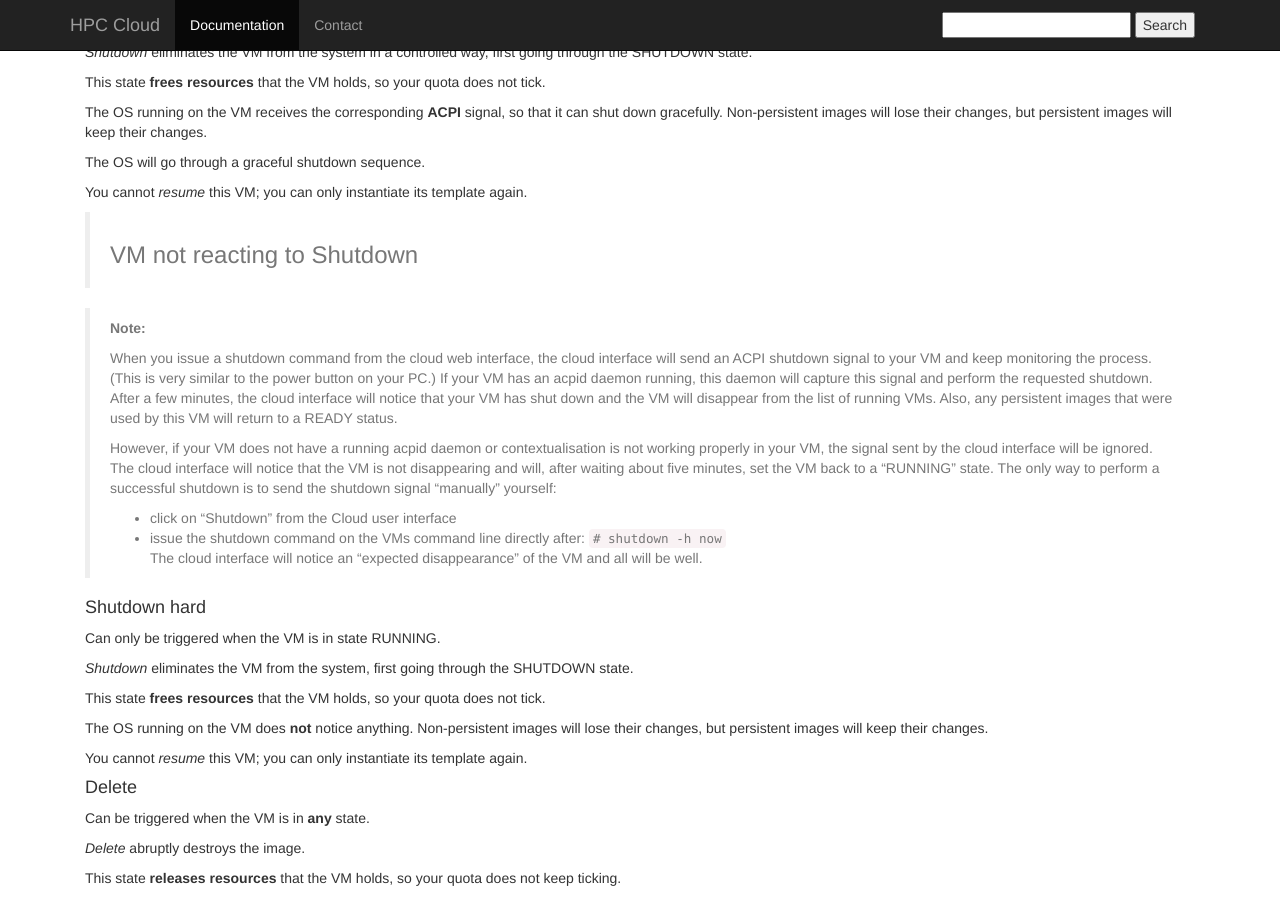
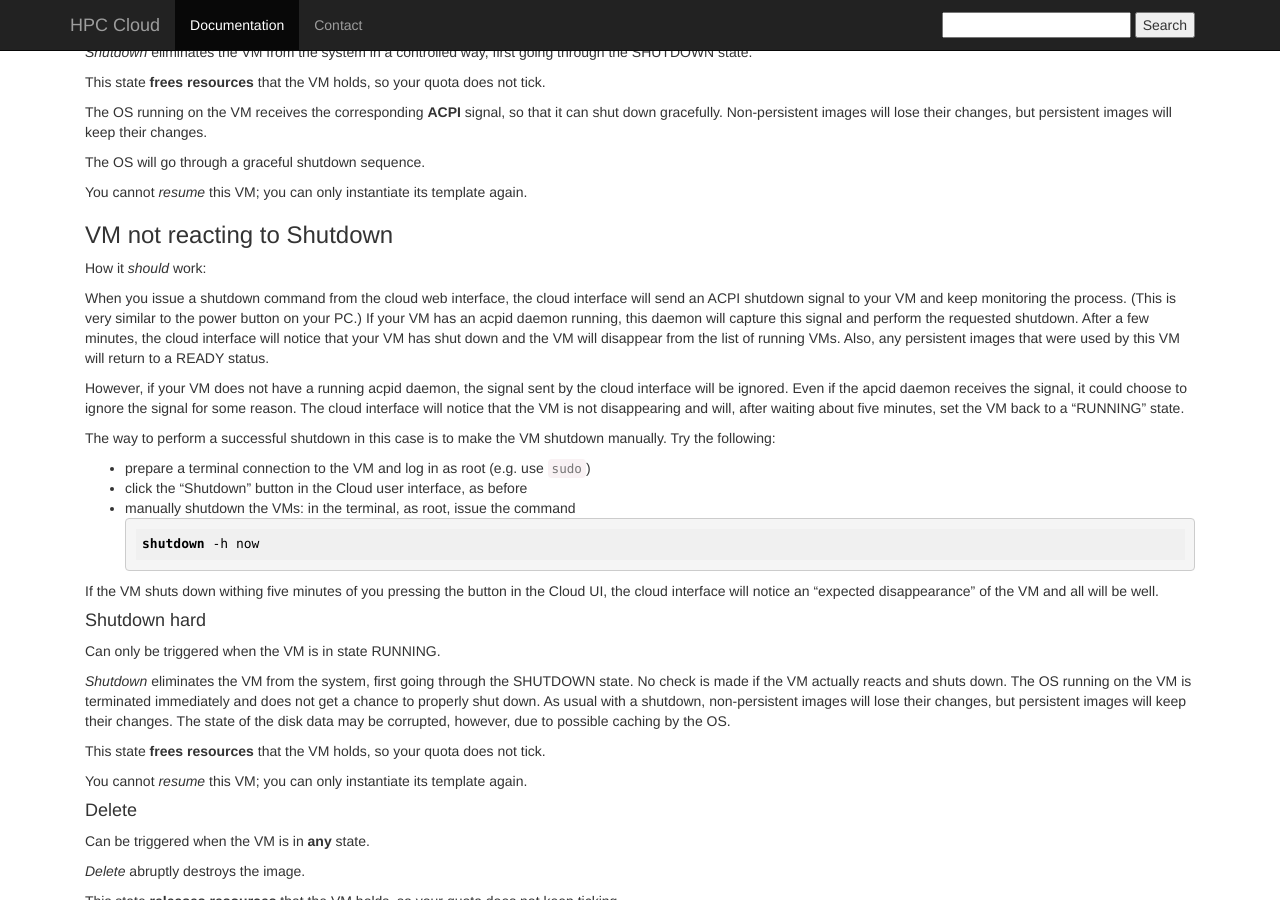
Before and after one commit to sara-nl/clouddocs, a Jekyll site: the page built from vm-states.markdown, in a window 1280 px wide and 900 px high, scrolled down 3940 px. Built offline with Jekyll 4.4.1, drawn with Linux system fonts in a browser that asks for light colours; nearby versions of some CDN libraries.

Commit message:
cleaniup of the "VM note reacting to shutdown"

````diff
--- a/vm-states.markdown
+++ b/vm-states.markdown
@@ -225,26 +225,46 @@ The OS will go through a graceful shutdown sequence.
 
 You cannot _resume_ this VM; you can only instantiate its template again.
 
->### VM not reacting to Shutdown
+### VM not reacting to Shutdown
 
->**Note:**
->
-> When you issue a shutdown command from the cloud web interface, the cloud interface will send an ACPI shutdown signal to your VM and keep monitoring the process. (This is very similar to the power button on your PC.) If your VM has an acpid daemon running, this daemon will capture this signal and perform the requested shutdown. After a few minutes, the cloud interface will notice that your VM has shut down and the VM will disappear from the list of running VMs. Also, any persistent images that were used by this VM will return to a READY status.
->
-> However, if your VM does not have a running acpid daemon or contextualisation is not working properly in your VM, the signal sent by the cloud interface will be ignored. The cloud interface will notice that the VM is not disappearing and will, after waiting about five minutes, set the VM back to a "RUNNING" state. The only way to perform a successful shutdown is to send the shutdown signal "manually" yourself:
-> * click on "Shutdown" from the Cloud user interface
-> * issue the shutdown command on the VMs command line directly after: `# shutdown -h now`
-> The cloud interface will notice an "expected disappearance" of the VM and all will be well.
+How it _should_ work:
+
+When you issue a shutdown command from the cloud web interface, the cloud interface will send an ACPI shutdown signal to your VM and keep monitoring the process.
+(This is very similar to the power button on your PC.)
+If your VM has an acpid daemon running, this daemon will capture this signal and perform the requested shutdown.
+After a few minutes, the cloud interface will notice that your VM has shut down and the VM will disappear from the list of running VMs.
+Also, any persistent images that were used by this VM will return to a READY status.
+
+However, if your VM does not have a running acpid daemon, the signal sent by the cloud interface will be ignored.
+Even if the apcid daemon receives the signal, it could choose to ignore the signal for some reason.
+The cloud interface will notice that the VM is not disappearing and will, after waiting about five minutes, set the VM back to a "RUNNING" state.
+
+The  way to perform a successful shutdown in this case is to make the VM shutdown manually.
+Try the following:
+
+* prepare a terminal connection to the VM and log in as root (e.g. use `sudo`)
+* click the "Shutdown" button in the Cloud user interface, as before
+* manually shutdown the VMs: in the terminal, as root, issue the command
+```
+shutdown -h now
+```
+
+If the VM shuts down withing five minutes of you pressing the button in the Cloud UI,
+the cloud interface will notice an "expected disappearance" of the VM and all will be well.
 
 #### Shutdown hard
 
 Can only be triggered when the VM is in state RUNNING.
 
 _Shutdown_ eliminates the VM from the system, first going through the SHUTDOWN state.
+No check is made if the VM actually reacts and shuts down.
+The OS running on the VM is terminated immediately and does not get a chance to properly shut down.
+As usual with a shutdown, non-persistent images will lose their changes, but persistent images will keep their changes.
+The state of the disk data may be corrupted, however, due to possible caching by the OS.
+
 
 This state **frees resources** that the VM holds, so your quota does not tick.
 
-The OS running on the VM does **not** notice anything. Non-persistent images will lose their changes, but persistent images will keep their changes.
 
 You cannot _resume_ this VM; you can only instantiate its template again.
 
````
